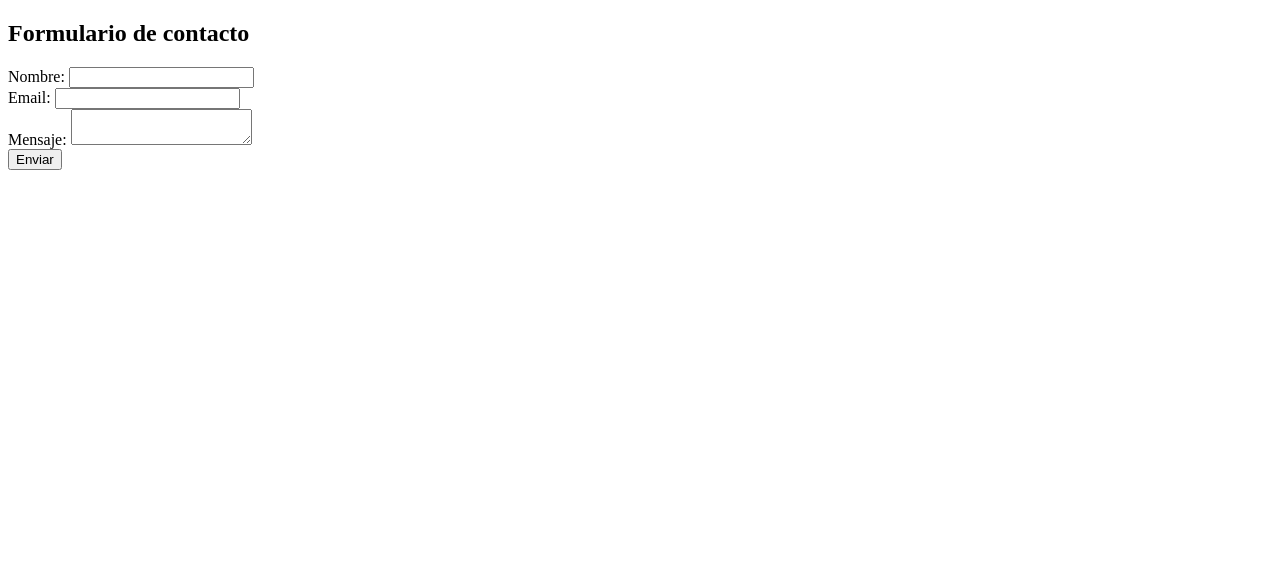
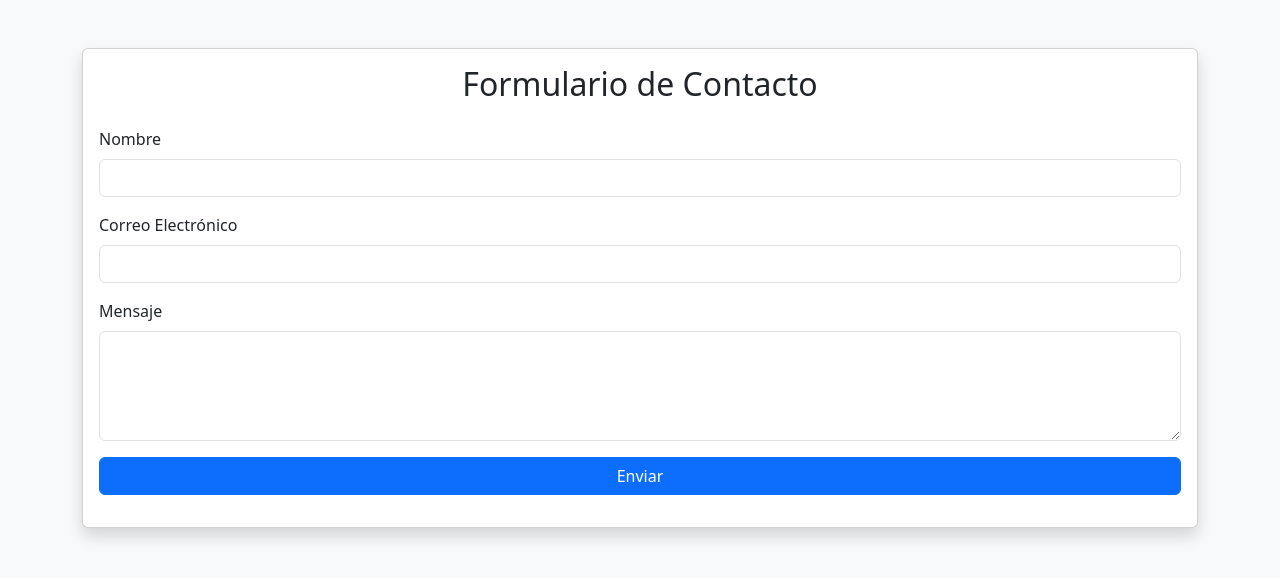
Before and after one commit to terminator9/redes2, a plain HTML site: page index.html in a window 1280 px wide. Drawn offline with nearby package versions, Linux system fonts and the light colour scheme.

Commit message:
agrege estilos css con boostrap en index.html

```diff
--- a/index.html
+++ b/index.html
@@ -1,22 +1,47 @@
-<!-- index.html -->
 <!DOCTYPE html>
 <html lang="es">
 <head>
   <meta charset="UTF-8">
-  <title>Formulario</title>
+  <title>Formulario de Contacto</title>
+  <!-- Bootstrap CSS desde CDN -->
+  <link href="https://cdn.jsdelivr.net/npm/bootstrap@5.3.2/dist/css/bootstrap.min.css" rel="stylesheet">
 </head>
-<body>
-  <h2>Formulario de contacto</h2>
-  <form id="contactForm">
-    <label>Nombre: <input type="text" id="nombre"></label><br>
-    <label>Email: <input type="email" id="email"></label><br>
-    <label>Mensaje: <textarea id="mensaje"></textarea></label><br>
-    <button type="submit">Enviar</button>
-  </form>
+<body class="bg-light">
 
+  <div class="container mt-5">
+    <div class="card shadow">
+      <div class="card-body">
+        <h2 class="card-title text-center mb-4">Formulario de Contacto</h2>
+
+        <form id="contactForm">
+          <div class="mb-3">
+            <label for="nombre" class="form-label">Nombre</label>
+            <input type="text" class="form-control" id="nombre" required>
+          </div>
+          <div class="mb-3">
+            <label for="email" class="form-label">Correo Electrónico</label>
+            <input type="email" class="form-control" id="email" required>
+          </div>
+          <div class="mb-3">
+            <label for="mensaje" class="form-label">Mensaje</label>
+            <textarea class="form-control" id="mensaje" rows="4" required></textarea>
+          </div>
+          <button type="submit" class="btn btn-primary w-100">Enviar</button>
+        </form>
+
+        <div id="respuesta" class="mt-3"></div>
+      </div>
+    </div>
+  </div>
+
+  <!-- Bootstrap JS (opcional para componentes dinámicos) -->
+  <script src="https://cdn.jsdelivr.net/npm/bootstrap@5.3.2/dist/js/bootstrap.bundle.min.js"></script>
+
+  <!-- JavaScript para enviar los datos al backend -->
   <script>
     document.getElementById('contactForm').addEventListener('submit', function(e) {
       e.preventDefault();
+
       const data = {
         nombre: document.getElementById('nombre').value,
         email: document.getElementById('email').value,
@@ -28,8 +53,15 @@
         headers: { 'Content-Type': 'application/json' },
         body: JSON.stringify(data)
       })
-      .then(res => alert("Formulario enviado"))
-      .catch(err => alert("Error al enviar"));
+      .then(res => res.json())
+      .then(result => {
+        document.getElementById('respuesta').innerHTML =
+          '<div class="alert alert-success">Formulario enviado correctamente.</div>';
+      })
+      .catch(err => {
+        document.getElementById('respuesta').innerHTML =
+          '<div class="alert alert-danger">Error al enviar el formulario.</div>';
+      });
     });
   </script>
 </body>
```
